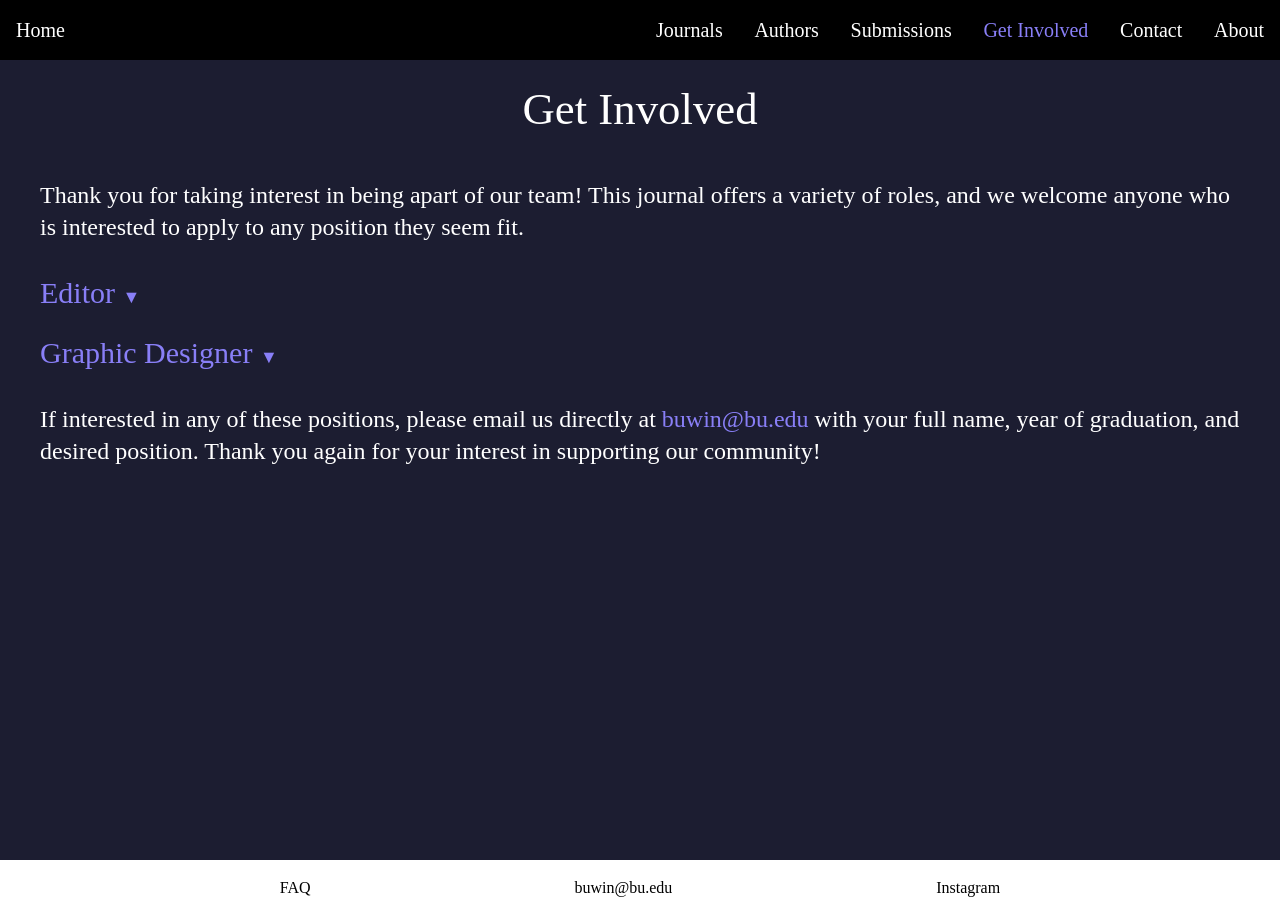
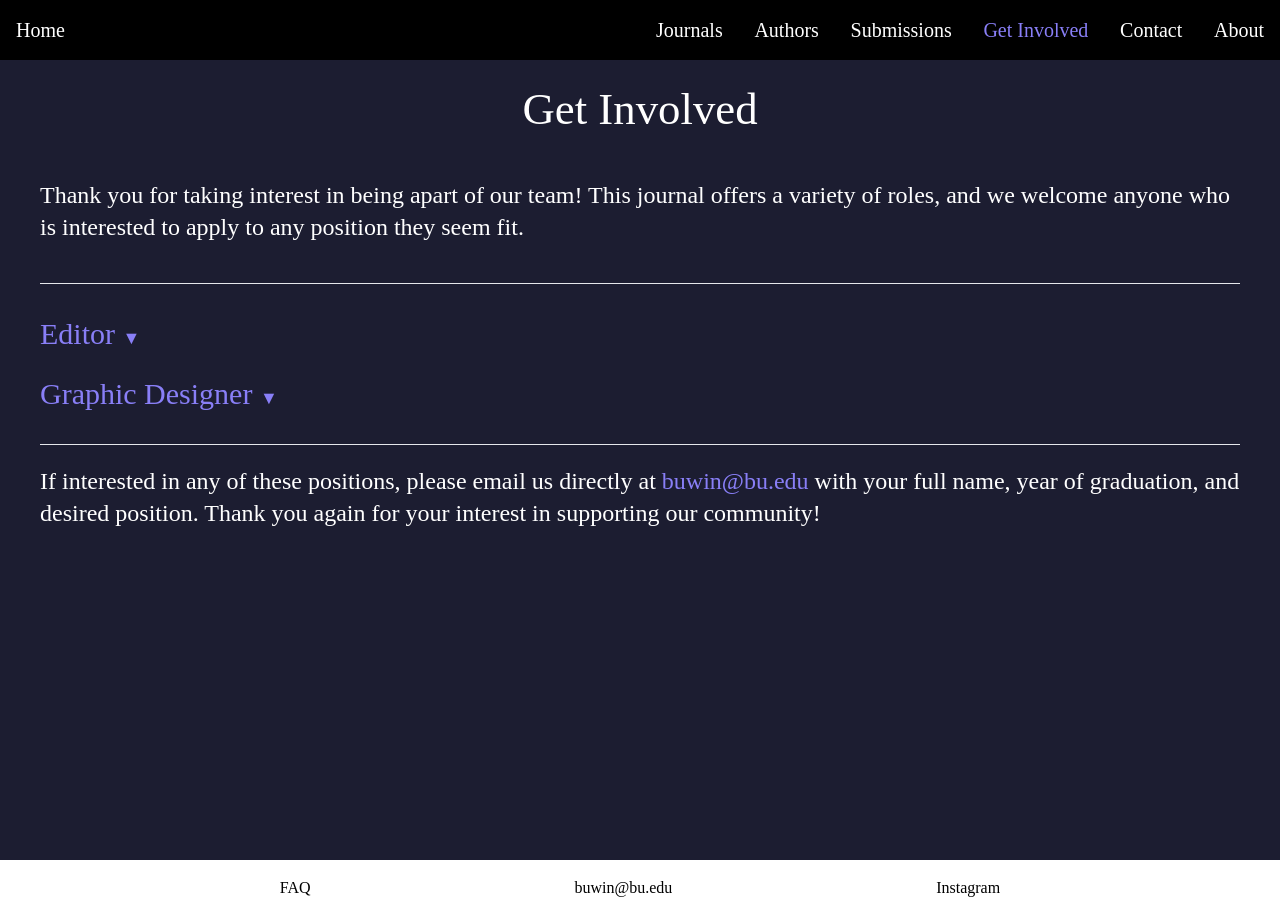
Before and after one commit to ridanaeeem/win-journal, a Next.js app: page /get-involved in a window 1280 px wide. Built offline with nearby package versions, Linux system fonts and the light colour scheme.

Commit message:
dividers

```diff
--- a/app/get-involved/page.tsx
+++ b/app/get-involved/page.tsx
@@ -8,10 +8,12 @@ export default function Involved() {
 			<main className="min-h-screen ">
 				<h1 className="subtitle">Get Involved</h1>
 				<div className="px-10 pb-10">
-					<p className="py-5 text-2xl">
+					<p className="py-5 pb-10 text-2xl">
 						Thank you for taking interest in being apart of our team! This journal offers a variety of
 						roles, and we welcome anyone who is interested to apply to any position they seem fit.
 					</p>
+					<hr></hr>
+					<div className="py-5">
 						<Collapsible
 							title="Editor"
 							description="Editors will review papers for professional language, grammatical errors, scientific accuracy, and more. They will work closely with the Neuroscience Graduate Student Organization (NGSO) to transform drafts into quality papers that will be published in our journal."
@@ -20,6 +22,8 @@ export default function Involved() {
 							title="Graphic Designer"
 							description="Designers will create illustrations and modify aesthetics within the final journal document. Their role is vital in visually expressing the art of neuroscience and customizing our journal to display the true potential of our student population."
 						/>
+					</div>
+					<hr></hr>
 					<p className="py-5 text-2xl">
 						If interested in any of these positions, please email us directly at{" "}
 						<a href="mailto: buwin@bu.edu" className="text-mainlight">
--- a/app/submissions/page.tsx
+++ b/app/submissions/page.tsx
@@ -22,6 +22,9 @@ export default function Submissions() {
 						article subtypes, and select the appropriate option for your application. Students can submit as
 						many articles as they would like, and they do not have to submit all three subtypes of articles.
 					</p>
+					{/* <br></br>
+					<hr></hr> */}
+					<div className="py-5">
 						<Collapsible
 							title="Research Article"
 							description="A research article is the standard paper you would see in an academic journal. Students who have conducted research at a BU lab or outside a BU lab are encouraged to submit a paper on what they accomplished during their time as an undergraduate researcher. Students will follow a provided format where they will write an abstract, introduction, methods, results, discussion, and conclusion based on what they completed. If the student did not get the chance to collect data or analyze data, they are still welcome to use the provided guidelines to describe what their role was in their lab. Students will be required to submit a permission form signed by their PI if they plan on displaying or writing about results from a lab."
@@ -34,6 +37,8 @@ export default function Submissions() {
 							title="NE203 Article"
 							description="An NE203 article is a research article displaying research conducted within the NE203 lab. This Principles of Neuroscience course is one of the core major requirements in the Undergraduate Program of Neuroscience. In the lab component, students participate in inquiry-based experiments on animal models where they are required to develop an independent research project. This project is then developed into a grant proposal that is submitted for grading. Here, we offer students the ability to repurpose their grant proposal into a research article that displays their initial findings of their topic. This is a great opportunity for students to demonstrate how their work from an in-class lab can be translated into concrete skills for other research programs."
 						/>
+					</div>
+					{/* <hr></hr> */}
 
 					{/* <p className="p-5 pl-10 text-2xl">
 						Please make sure your article adheres to the format and guidelines outlined in{" "}
```
Lines whose indentation alone changed are shown as unchanged.
